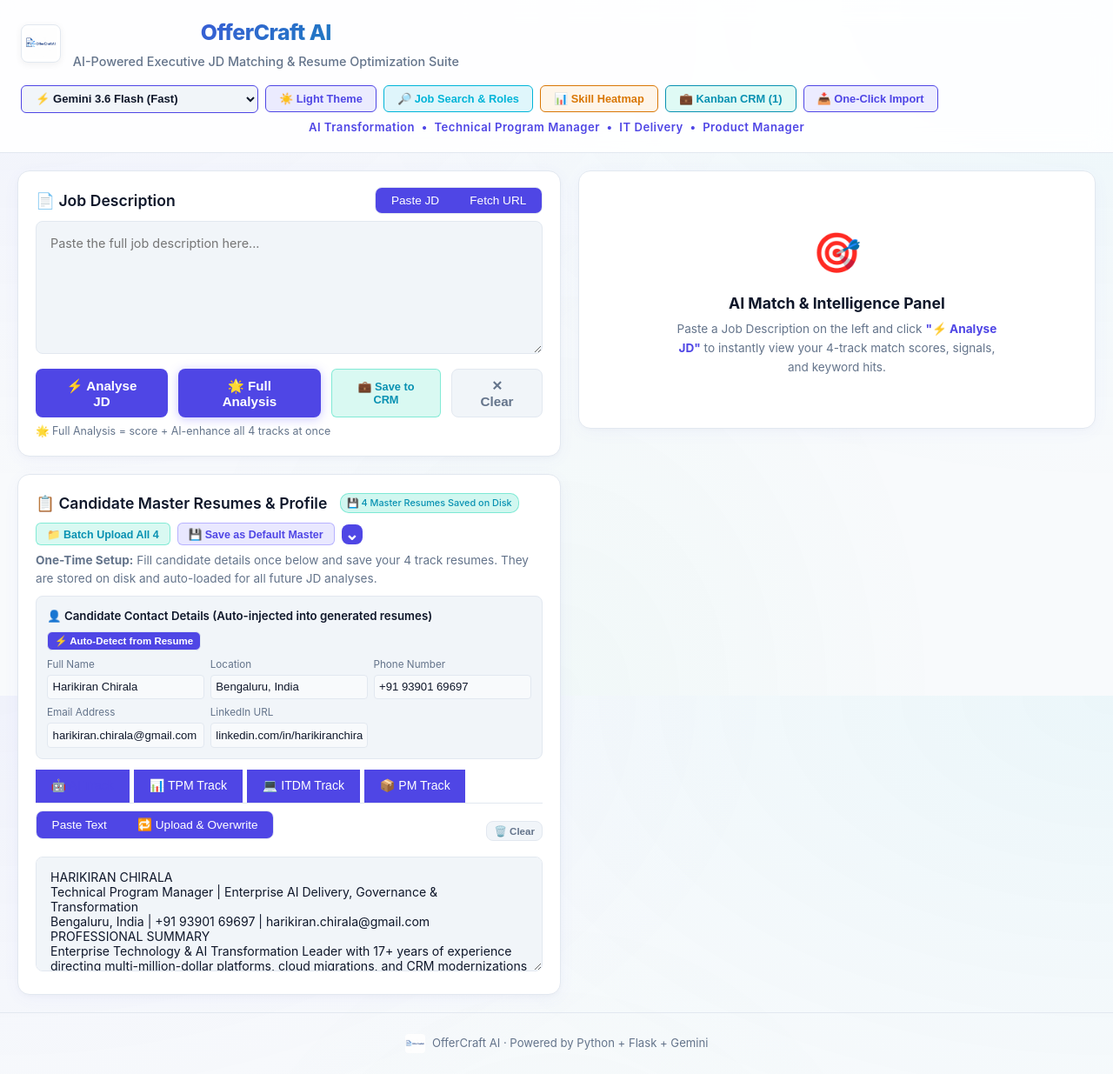
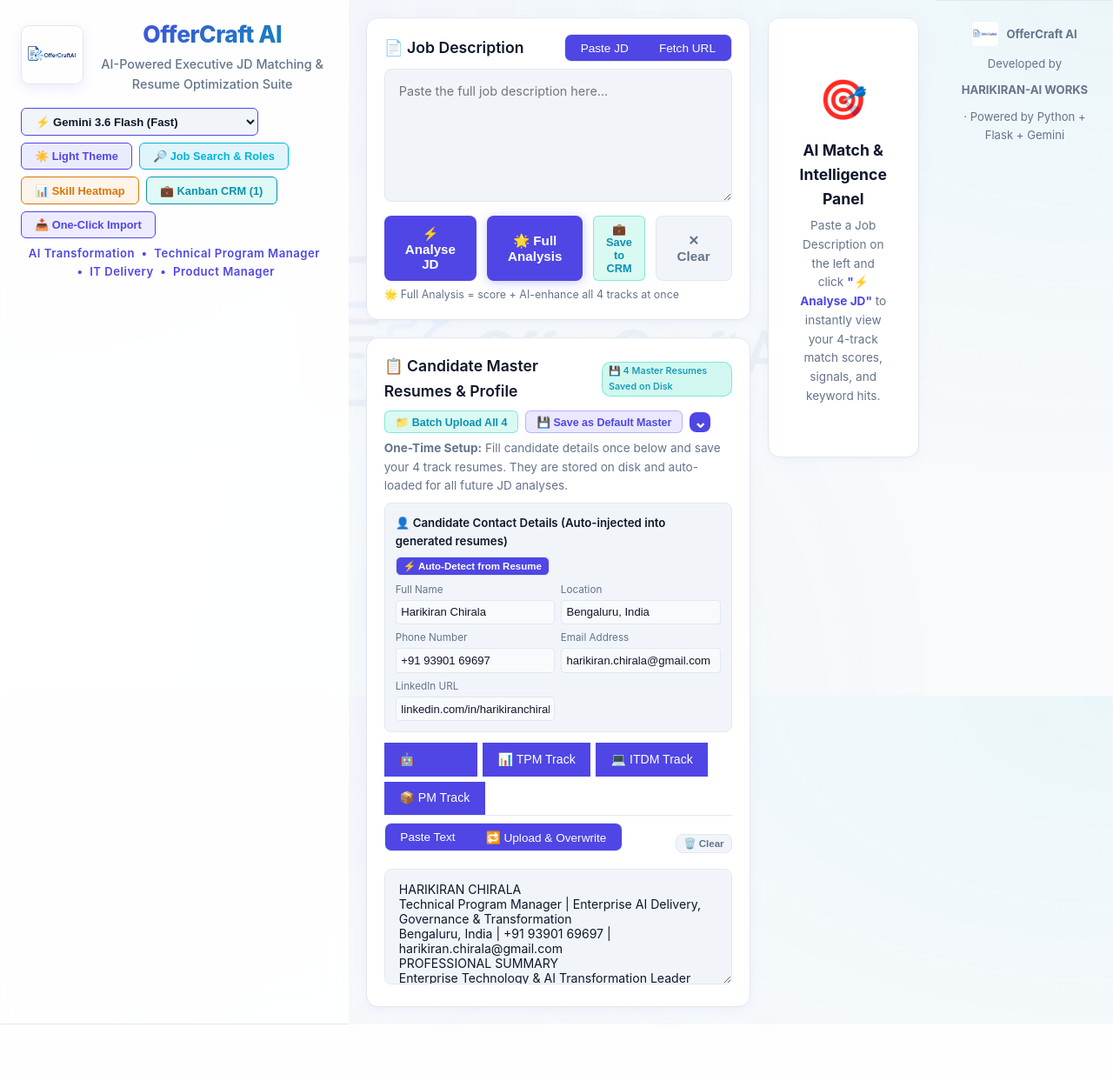
Before and after one commit to harikiranchirala-AIworks/Resume-excel-utility-webui, a Flask app: page / in a window 1280 px wide. Shown: the whole page at 87% size. After the commit the page ends 1178 px from the top, so only its background shows below. Run offline with Flask 3, Linux system fonts and the light colour scheme; some libraries are stand-ins or nearby versions.

Commit message:
feat: enlarged header logo, added background watermark, updated developer credits to HARIKIRAN-AI WORKS

```diff
--- a/static/style.css
+++ b/static/style.css
@@ -54,7 +54,27 @@ body {
   line-height: 1.6;
   min-height: 100vh;
   display: flex;
-  flex-direction: column;
+  position: relative;
+}
+
+/* ── WATERMARK BACKGROUND LOGO ── */
+body::before {
+  content: "";
+  position: fixed;
+  top: 50%;
+  left: 50%;
+  transform: translate(-50%, -50%);
+  width: 75vw;
+  max-width: 850px;
+  height: 75vh;
+  max-height: 650px;
+  background-image: url('/static/logo.png');
+  background-repeat: no-repeat;
+  background-position: center;
+  background-size: contain;
+  opacity: 0.045;
+  pointer-events: none;
+  z-index: -1;
 }
 
 /* ── HEADER ── */
--- a/templates/index.html
+++ b/templates/index.html
@@ -13,11 +13,11 @@
   <header>
     <div class="header-inner">
       <div style="display:flex;justify-content:space-between;align-items:center;flex-wrap:wrap;gap:1rem">
-        <div style="display:flex;align-items:center;gap:0.85rem">
-          <img src="/static/logo.png" alt="OfferCraft AI Logo" style="height:44px;width:auto;border-radius:8px;background:#ffffff;padding:3px;border:1px solid var(--border);box-shadow:0 2px 8px rgba(0,0,0,0.06)" />
+        <div style="display:flex;align-items:center;gap:1rem">
+          <img src="/static/logo.png" alt="OfferCraft AI Logo" style="height:68px;width:auto;border-radius:10px;background:#ffffff;padding:4px;border:1px solid var(--border);box-shadow:0 4px 14px rgba(99,102,241,0.12)" />
           <div>
-            <h1 style="margin:0;font-size:1.55rem;font-weight:800;letter-spacing:-0.02em;color:var(--text)">OfferCraft AI</h1>
-            <p class="subtitle" style="margin-top:0.1rem">AI-Powered Executive JD Matching & Resume Optimization Suite</p>
+            <h1 style="margin:0;font-size:1.65rem;font-weight:800;letter-spacing:-0.02em;color:var(--text)">OfferCraft AI</h1>
+            <p class="subtitle" style="margin-top:0.15rem">AI-Powered Executive JD Matching & Resume Optimization Suite</p>
           </div>
         </div>
         <div style="display:flex;gap:0.5rem;flex-wrap:wrap;align-items:center">
@@ -594,7 +594,7 @@
   </main>
 
   <footer>
-    <p style="display:flex;align-items:center;justify-content:center;gap:0.5rem"><img src="/static/logo.png" alt="OfferCraft AI" style="height:22px;width:auto;border-radius:4px" /> OfferCraft AI &middot; Powered by Python + Flask + Gemini</p>
+    <p style="display:flex;align-items:center;justify-content:center;gap:0.6rem;flex-wrap:wrap"><img src="/static/logo.png" alt="OfferCraft AI" style="height:28px;width:auto;border-radius:4px" /> <strong>OfferCraft AI</strong> Developed by <strong>HARIKIRAN-AI WORKS</strong> &middot; Powered by Python + Flask + Gemini</p>
   </footer>
 
   <!-- ── BATCH UPLOAD MODAL ── -->
```
